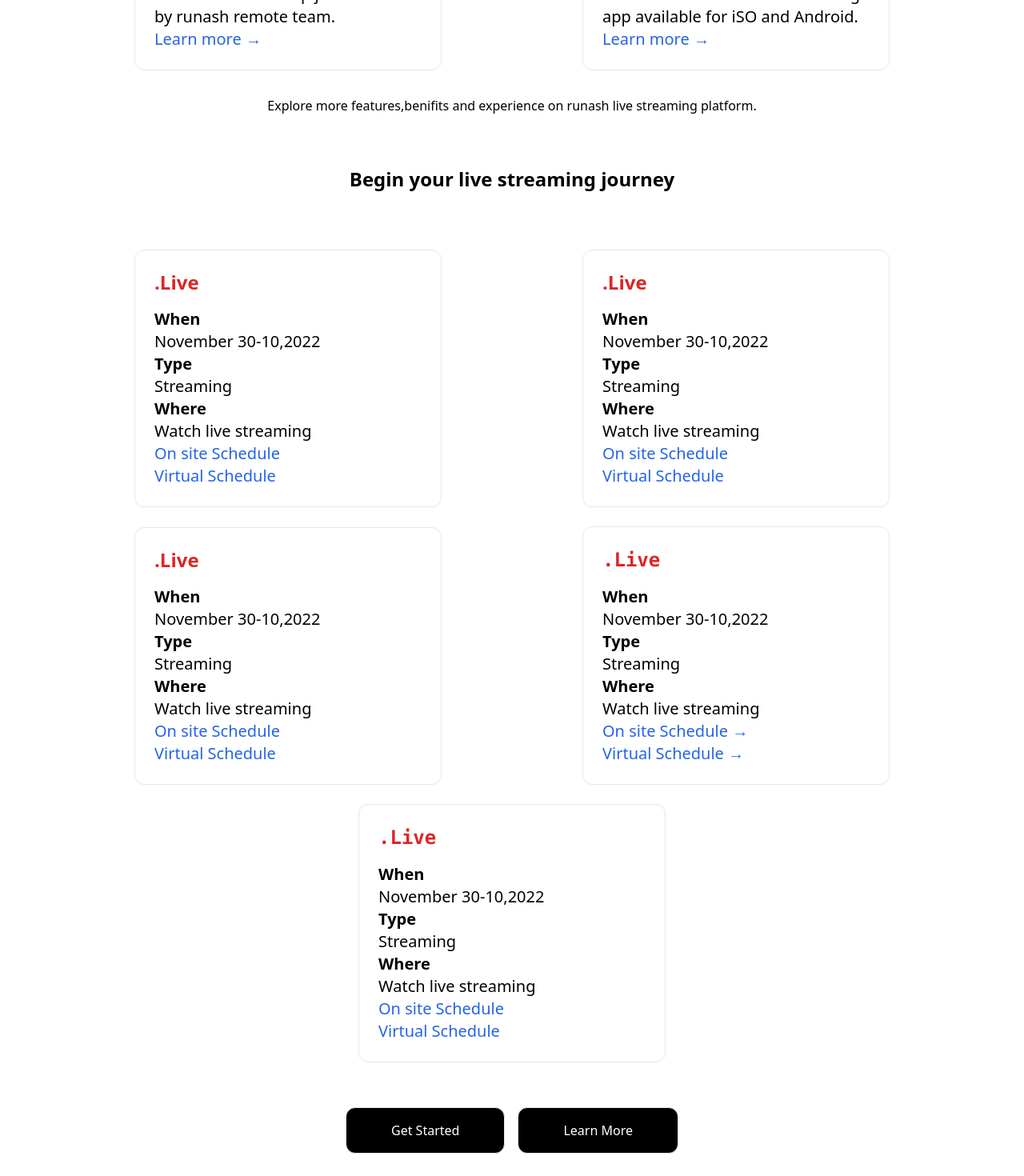
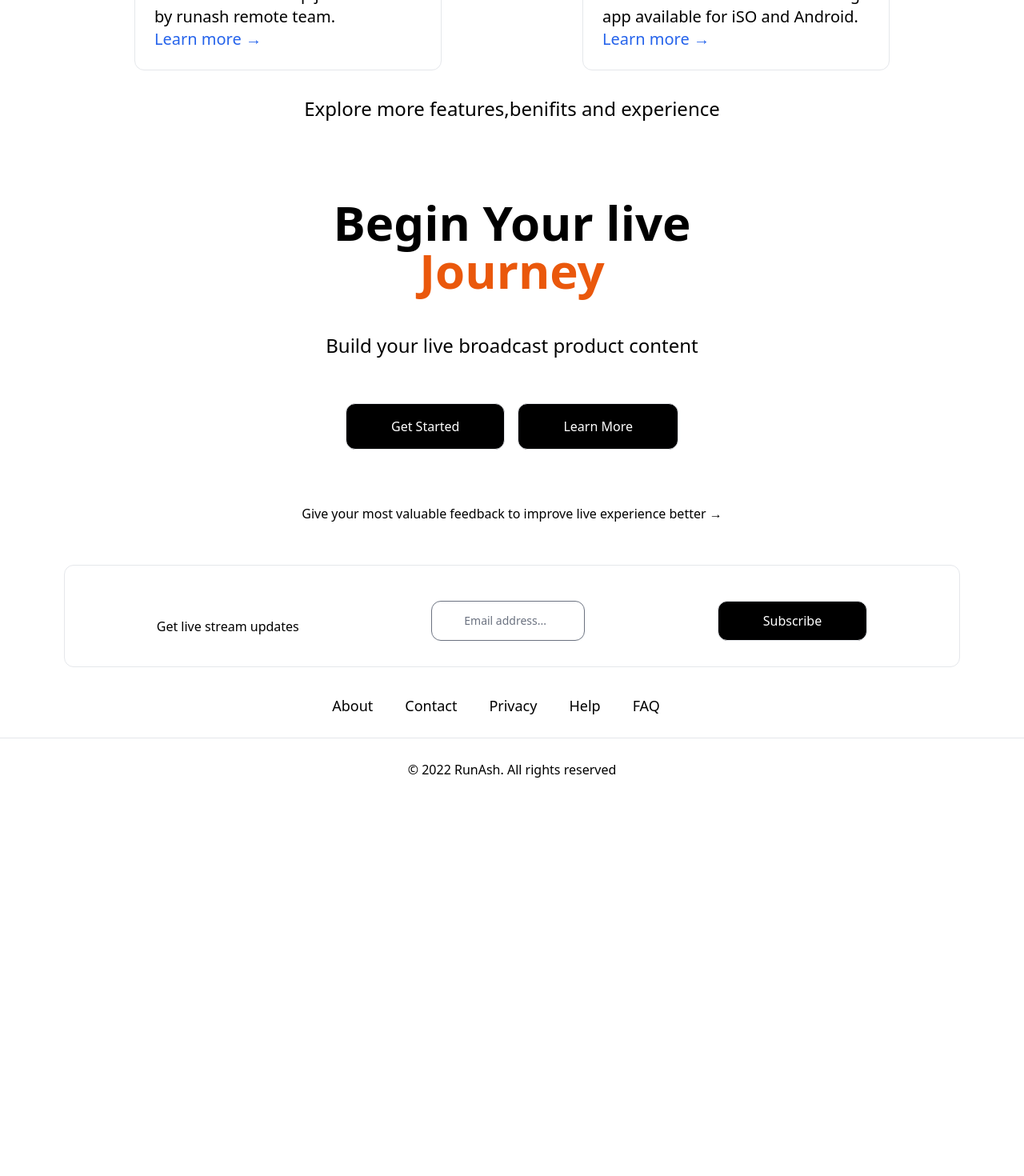
Before and after one commit to Vaibhavmurmu/nextjs13, a Next.js app: page / in a window 1280 px wide. Shown: the part 1880-3350 px from the top of the page at 80% size. After the commit the page ends 2882 px from the top, so only its background shows below. Built offline with nearby package versions, Linux system fonts and the light colour scheme.

Commit message:
Update index.js

```diff
--- a/pages/index.js
+++ b/pages/index.js
@@ -211,134 +211,21 @@ export default function Index() {
             </p>
           </a>
         </div>
-        <p className="mt-8 text-1xl text-center text-black hover:text-black">
-          Explore more features,benifits and experience on runash live streaming platform.
+        <p className="mt-8 text-2xl text-center text-black hover:text-black">
+          Explore more features,benifits and experience
         </p>
-          <div className='mt-16 text-2xl'>
-                <h4 className="text-2xl text-black font-bold">Begin your live streaming journey</h4>
+        <div className='mt-12 text-6xl'>
+        <h1 className="mt-12 text-6xl font-bold">
+          Begin Your live<br />
+          <a className="text-orange-600" href="https://nextjs.org">
+            Journey
+          </a>
+        </h1>
+
+        <p className="mt-12 text-2xl bottom-0">
+          Build your live broadcast product content
+        </p>
         </div>
-        <div className="mt-12 flex max-w-7xl flex-wrap items-center justify-around sm:w-full">
-          <a
-            href="https://nextjs.org/docs"
-            className="mt-6 w-96 rounded-xl border p-6 text-left focus:text-black shadow-lg shadow-white "
-          >
-            <h3 className="text-2xl text-red-600 font-bold">.Live</h3>
-            <p className="mt-4 text-xl">
-              <b>When</b>
-              <br />
-              November 30-10,2022
-              <br />
-              <b>Type</b>
-              <br />
-              Streaming
-              <br />
-              <b>Where</b>
-              <br />
-              Watch live streaming
-              <br />
-                <Link href="/login">
-                <a className='text-blue-600'>On site Schedule<br />Virtual Schedule</a>
-                </Link>
-            </p>
-          </a>
-          <a
-            href="https://vercel.com/import"
-            className="mt-6 w-96 rounded-xl border p-6 text-left focus:text-black shadow-lg shadow-white"
-          >
-            <h3 className="text-2xl text-red-600 font-bold">.Live</h3>
-            <p className="mt-4 text-xl">
-            <b>When</b>
-              <br />
-              November 30-10,2022
-              <br />
-              <b>Type</b>
-              <br />
-              Streaming
-              <br />
-              <b>Where</b>
-              <br />
-              Watch live streaming
-              <br />
-                <Link href="/login">
-                <a className='text-blue-600'>On site Schedule<br />Virtual Schedule</a>
-                </Link>
-            </p>
-          </a>
-          <a
-            href="https://vercel.com/import"
-            className="mt-6 w-96 rounded-xl border p-6 text-left focus:text-black shadow-lg shadow-white"
-          >
-            <h3 className="text-2xl text-red-600 font-bold">.Live</h3>
-            <p className="mt-4 text-xl">
-            <b>When</b>
-              <br />
-              November 30-10,2022
-              <br />
-              <b>Type</b>
-              <br />
-              Streaming
-              <br />
-              <b>Where</b>
-              <br />
-              Watch live streaming
-              <br />
-                <Link href="/login">
-                <a className='text-blue-600'>On site Schedule<br />Virtual Schedule</a>
-                </Link>
-            </p>
-          </a>
-
-          <a
-            href="https://vercel.com/import"
-            className="mt-6 w-96 rounded-xl border p-6 text-left focus:text-black shadow-lg shadow-white "
-          >
-
-
-            <h3 className="text-2xl text-red-600 font-bold"><code className="">.Live</code></h3>
-            <p className="mt-4 text-xl">
-            <b>When</b>
-              <br />
-              November 30-10,2022
-              <br />
-              <b>Type</b>
-              <br />
-              Streaming
-              <br />
-              <b>Where</b>
-              <br />
-              Watch live streaming
-              <br />
-                <Link href="/login">
-                <a className='text-blue-600'>On site Schedule &rarr;<br />Virtual Schedule &rarr;</a>
-                </Link>
-            </p>
-          </a>
-          <a
-            href="https://vercel.com/import"
-            className="mt-6 w-96 rounded-xl border p-6 text-left focus:text-black shadow-lg shadow-white "
-          >
-
-
-            <h3 className="text-2xl text-red-600 font-bold"><code className="">.Live</code></h3>
-            <p className="mt-4 text-xl">
-            <b>When</b>
-              <br />
-              November 30-10,2022
-              <br />
-              <b>Type</b>
-              <br />
-              Streaming
-              <br />
-              <b>Where</b>
-              <br />
-              Watch live streaming
-              <br />
-                <Link href="/login">
-                <a className='text-blue-600'>On site Schedule<br />Virtual Schedule</a>
-                </Link>
-            </p>
-          </a>
-          </div>
 
 
         <div className="flex gap-4 mt-2 max-w-1xl flex-wrap items-center justify-around">
```
